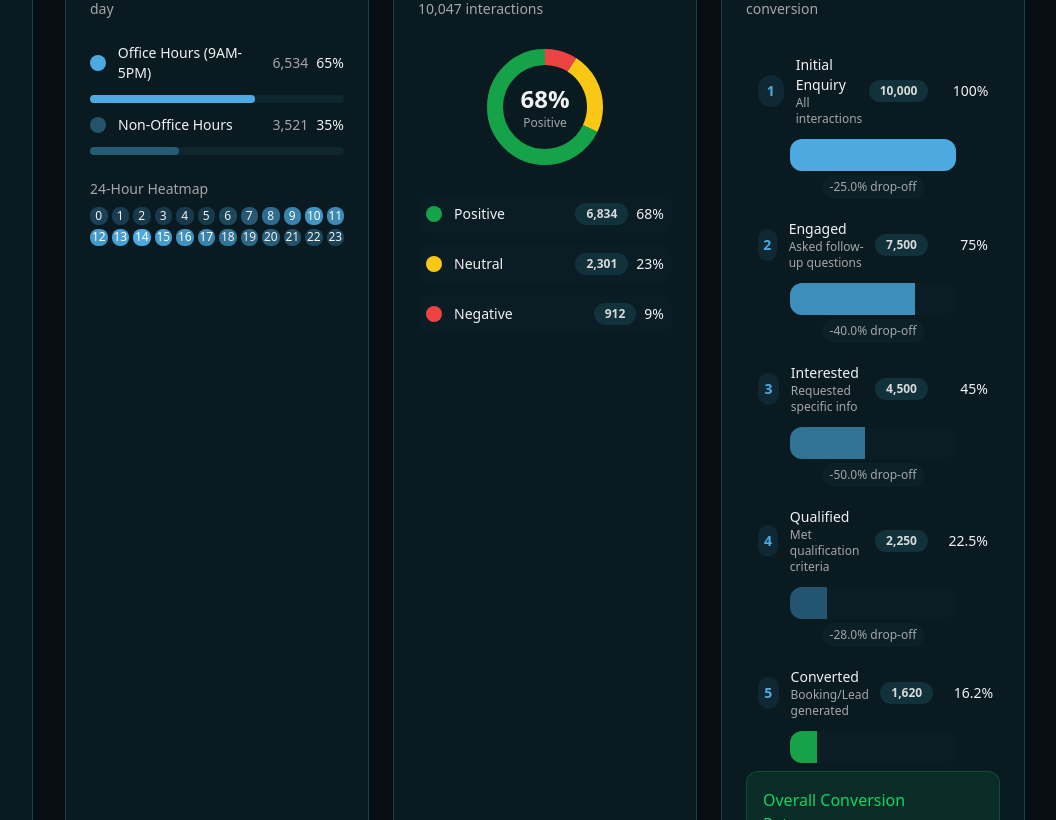
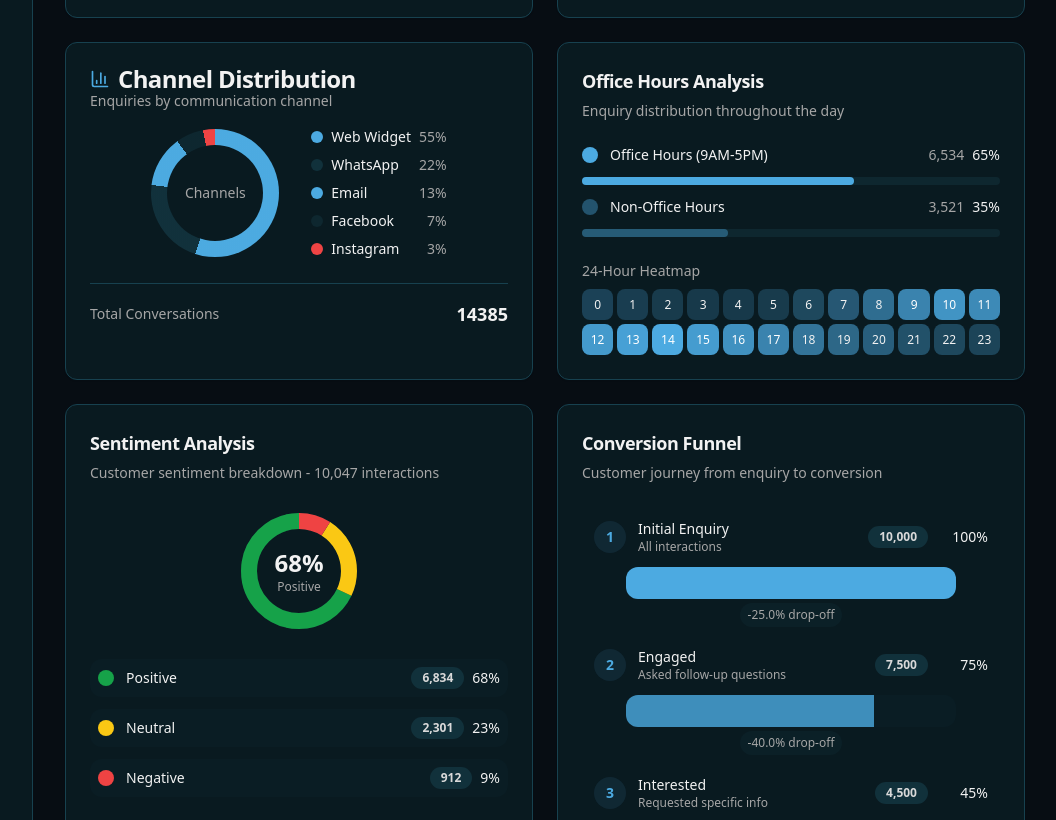
Before and after one commit to rizwanakhtar01/aiva-customer-portal-28, a React (Vite) app: page /dashboard in a window 1280 px wide. Shown: the part 1980-2800 px from the top of the page, without its empty margins (223-1279 px from the left). Built offline with nearby package versions, Linux system fonts and the light colour scheme.

Commit message:
Refactor Channel Distribution Chart

```diff
--- /dev/null
+++ b/src/components/dashboard/ChannelDistributionChart.tsx
@@ -0,0 +1,132 @@
+import { Card, CardContent, CardDescription, CardHeader, CardTitle } from "@/components/ui/card";
+import { BarChart3 } from "lucide-react";
+
+interface ChannelDistributionChartProps {
+  dateRange: string;
+}
+
+export const ChannelDistributionChart = ({ dateRange }: ChannelDistributionChartProps) => {
+  // Mock data for different channels based on date range
+  const getChannelData = (range: string) => {
+    const baseData = {
+      "1d": [
+        { name: "Web Widget", value: 45, color: "hsl(var(--primary))" },
+        { name: "WhatsApp", value: 25, color: "hsl(var(--secondary))" },
+        { name: "Email", value: 15, color: "hsl(var(--accent))" },
+        { name: "Facebook", value: 10, color: "hsl(var(--muted))" },
+        { name: "Instagram", value: 5, color: "hsl(var(--destructive))" }
+      ],
+      "7d": [
+        { name: "Web Widget", value: 50, color: "hsl(var(--primary))" },
+        { name: "WhatsApp", value: 28, color: "hsl(var(--secondary))" },
+        { name: "Email", value: 12, color: "hsl(var(--accent))" },
+        { name: "Facebook", value: 7, color: "hsl(var(--muted))" },
+        { name: "Instagram", value: 3, color: "hsl(var(--destructive))" }
+      ],
+      "30d": [
+        { name: "Web Widget", value: 55, color: "hsl(var(--primary))" },
+        { name: "WhatsApp", value: 22, color: "hsl(var(--secondary))" },
+        { name: "Email", value: 13, color: "hsl(var(--accent))" },
+        { name: "Facebook", value: 7, color: "hsl(var(--muted))" },
+        { name: "Instagram", value: 3, color: "hsl(var(--destructive))" }
+      ],
+      "90d": [
+        { name: "Web Widget", value: 58, color: "hsl(var(--primary))" },
+        { name: "WhatsApp", value: 20, color: "hsl(var(--secondary))" },
+        { name: "Email", value: 14, color: "hsl(var(--accent))" },
+        { name: "Facebook", value: 5, color: "hsl(var(--muted))" },
+        { name: "Instagram", value: 3, color: "hsl(var(--destructive))" }
+      ],
+      "custom": [
+        { name: "Web Widget", value: 55, color: "hsl(var(--primary))" },
+        { name: "WhatsApp", value: 22, color: "hsl(var(--secondary))" },
+        { name: "Email", value: 13, color: "hsl(var(--accent))" },
+        { name: "Facebook", value: 7, color: "hsl(var(--muted))" },
+        { name: "Instagram", value: 3, color: "hsl(var(--destructive))" }
+      ]
+    };
+
+    return baseData[range as keyof typeof baseData] || baseData["30d"];
+  };
+
+  const channelData = getChannelData(dateRange);
+  const total = channelData.reduce((sum, item) => sum + item.value, 0);
+
+  // Simple pie chart using CSS
+  const createPieSlice = (data: typeof channelData[0], index: number, offset: number) => {
+    const percentage = (data.value / total) * 100;
+    const angle = (percentage / 100) * 360;
+
+    return (
+      <div
+        key={data.name}
+        className="absolute w-full h-full rounded-full"
+        style={{
+          background: `conic-gradient(${data.color} 0deg ${angle}deg, transparent ${angle}deg 360deg)`,
+          transform: `rotate(${offset}deg)`,
+        }}
+      />
+    );
+  };
+
+  let cumulativeOffset = 0;
+
+  return (
+    <Card>
+      <CardHeader className="flex flex-row items-center justify-between space-y-0 pb-4">
+        <div>
+          <CardTitle className="flex items-center gap-2">
+            <BarChart3 className="h-5 w-5 text-primary" />
+            Channel Distribution
+          </CardTitle>
+          <CardDescription>
+            Enquiries by communication channel
+          </CardDescription>
+        </div>
+      </CardHeader>
+      <CardContent>
+        <div className="flex items-center justify-center gap-8">
+          {/* Pie Chart */}
+          <div className="relative w-32 h-32">
+            <div className="absolute inset-0 rounded-full bg-muted/20" />
+            {channelData.map((item, index) => {
+              const slice = createPieSlice(item, index, cumulativeOffset);
+              const percentage = (item.value / total) * 100;
+              cumulativeOffset += (percentage / 100) * 360;
+              return slice;
+            })}
+            <div className="absolute inset-4 rounded-full bg-card flex items-center justify-center">
+              <span className="text-sm font-medium text-muted-foreground">Channels</span>
+            </div>
+          </div>
+
+          {/* Legend */}
+          <div className="space-y-2">
+            {channelData.map((item, index) => (
+              <div key={item.name} className="flex items-center gap-2">
+                <div
+                  className="w-3 h-3 rounded-full"
+                  style={{ backgroundColor: item.color }}
+                />
+                <span className="text-sm text-foreground">{item.name}</span>
+                <span className="text-sm font-medium text-muted-foreground ml-auto">
+                  {item.value}%
+                </span>
+              </div>
+            ))}
+          </div>
+        </div>
+
+        {/* Total Count */}
+        <div className="mt-6 pt-4 border-t border-border">
+          <div className="flex justify-between items-center">
+            <span className="text-sm text-muted-foreground">Total Conversations</span>
+            <span className="text-lg font-semibold text-foreground">
+              {(Math.random() * 10000 + 5000).toFixed(0)}
+            </span>
+          </div>
+        </div>
+      </CardContent>
+    </Card>
+  );
+};
--- a/src/pages/Dashboard.tsx
+++ b/src/pages/Dashboard.tsx
@@ -12,6 +12,7 @@ import { TopQuestionsChart } from "@/components/dashboard/TopQuestionsChart";
 import { OfficeHoursChart } from "@/components/dashboard/OfficeHoursChart";
 import { SentimentChart } from "@/components/dashboard/SentimentChart";
 import { ConversionFunnelChart } from "@/components/dashboard/ConversionFunnelChart";
+import { ChannelDistributionChart } from "@/components/dashboard/ChannelDistributionChart";
 import {
   Users,
   MessageSquare,
@@ -227,14 +228,6 @@ const Dashboard = () => {
       description: "When AI couldn't help"
     },
     {
-      title: "Channel Distribution",
-      value: `${currentMetrics.channelWeb}%`,
-      change: "+3.2%",
-      trend: "up" as const,
-      icon: BarChart3,
-      description: "Web widget usage"
-    },
-    {
       title: "Customer Intents",
       value: `${currentMetrics.intentSupport}%`,
       change: "-1.5%",
@@ -310,7 +303,7 @@ const Dashboard = () => {
       </div>
 
       {/* Metrics Grid */}
-      <div className="grid grid-cols-1 md:grid-cols-2 lg:grid-cols-4 gap-6">
+      <div className="grid grid-cols-1 md:grid-cols-2 lg:grid-cols-3 gap-6">
         {metrics.map((metric, index) => (
           <MetricCard key={index} {...metric} />
         ))}
@@ -344,8 +337,12 @@ const Dashboard = () => {
           <TopQuestionsChart dateRange={dateRange} />
         </div>
 
-        <div className="grid grid-cols-1 lg:grid-cols-3 gap-6">
+        <div className="grid grid-cols-1 lg:grid-cols-2 gap-6">
+          <ChannelDistributionChart dateRange={dateRange} />
           <OfficeHoursChart dateRange={dateRange} />
+        </div>
+
+        <div className="grid grid-cols-1 lg:grid-cols-2 gap-6">
           <SentimentChart dateRange={dateRange} />
           <ConversionFunnelChart dateRange={dateRange} />
         </div>
```
